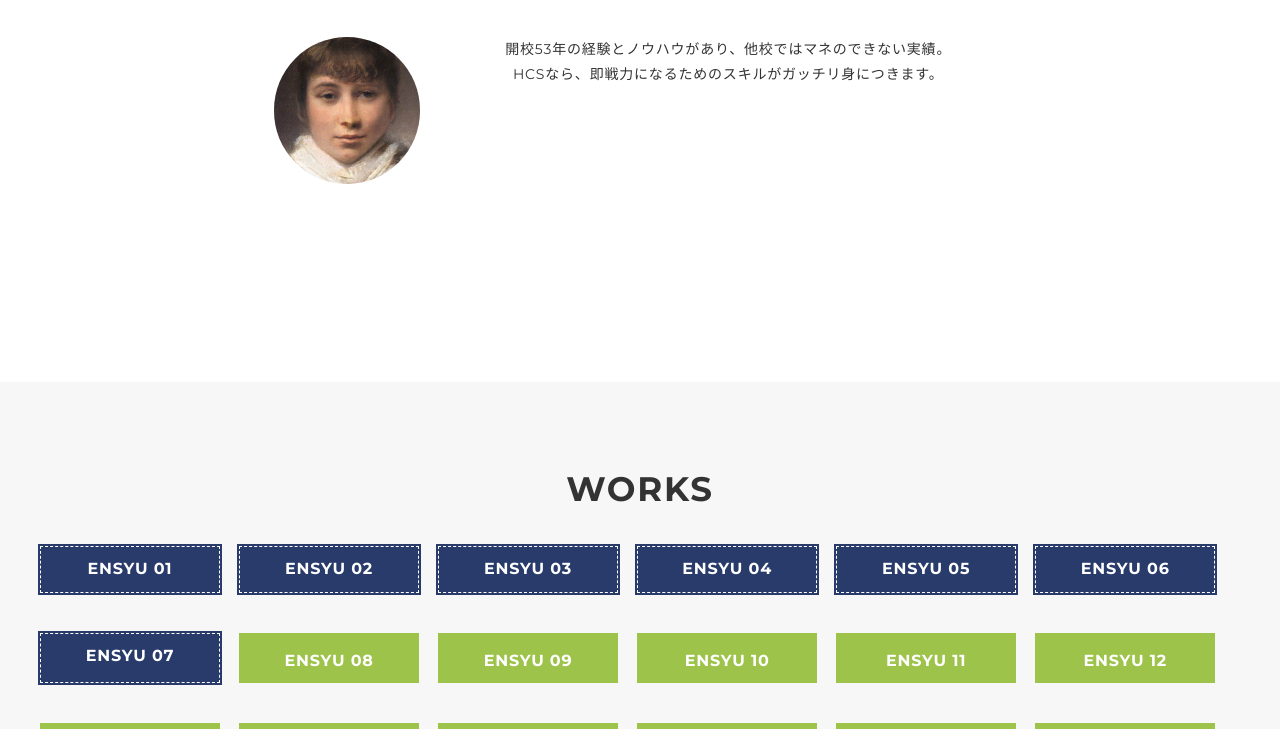
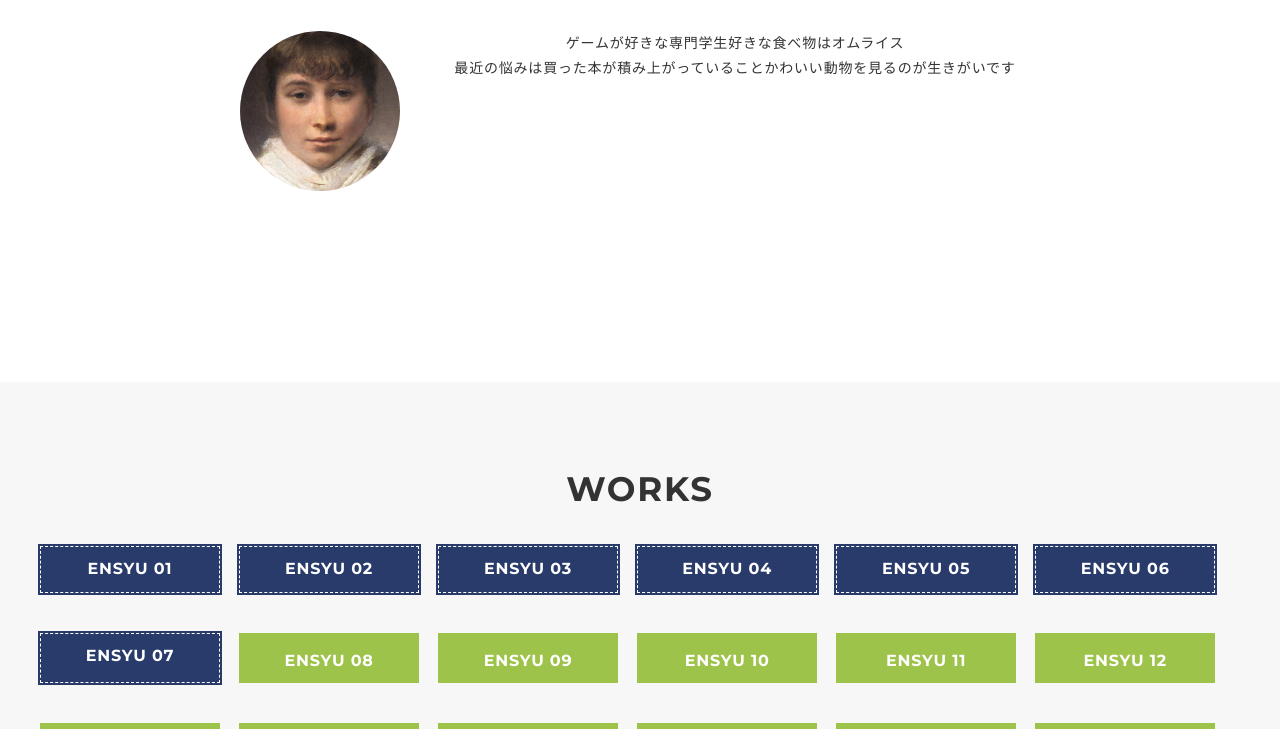
Before and after one commit to 20213023-katsumishogo/S1A113, a plain HTML site: page index.html in a window 1280 px wide. Shown: the part 371-1100 px from the top of the page. Drawn offline with nearby package versions, Linux system fonts and the light colour scheme.

Commit message:
Add files via upload
プロフィール文の更新

```diff
--- a/index.html
+++ b/index.html
@@ -43,8 +43,8 @@
 							<img src="portfolio/img/profile.png" alt="自画像" />
 						</p>
 						<p class="main-visual-text">
-							開校53年の経験とノウハウがあり、<br class="sp-only">他校ではマネのできない実績。<br>
-							HCSなら、即戦力になるためのスキルが<br class="sp-only">ガッチリ身につきます。<br>
+							ゲームが好きな専門学生<br class="sp-only">好きな食べ物はオムライス<br>
+							最近の悩みは買った本が積み上がっていること<br class="sp-only">かわいい動物を見るのが生きがいです<br>
 						</p>
 					</div>
 				</div>
```
